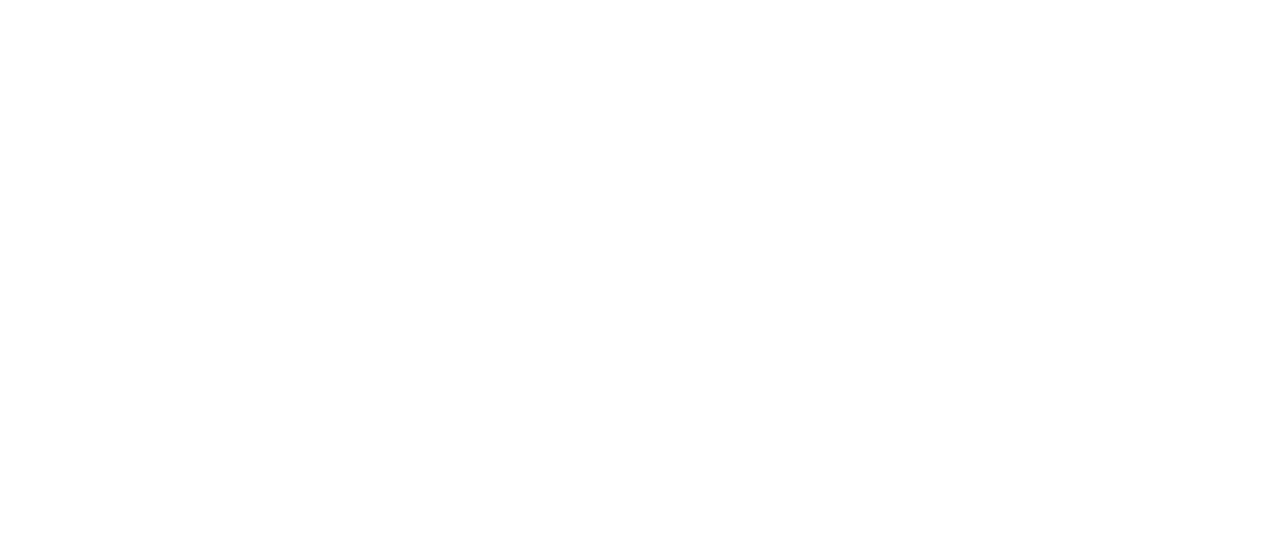
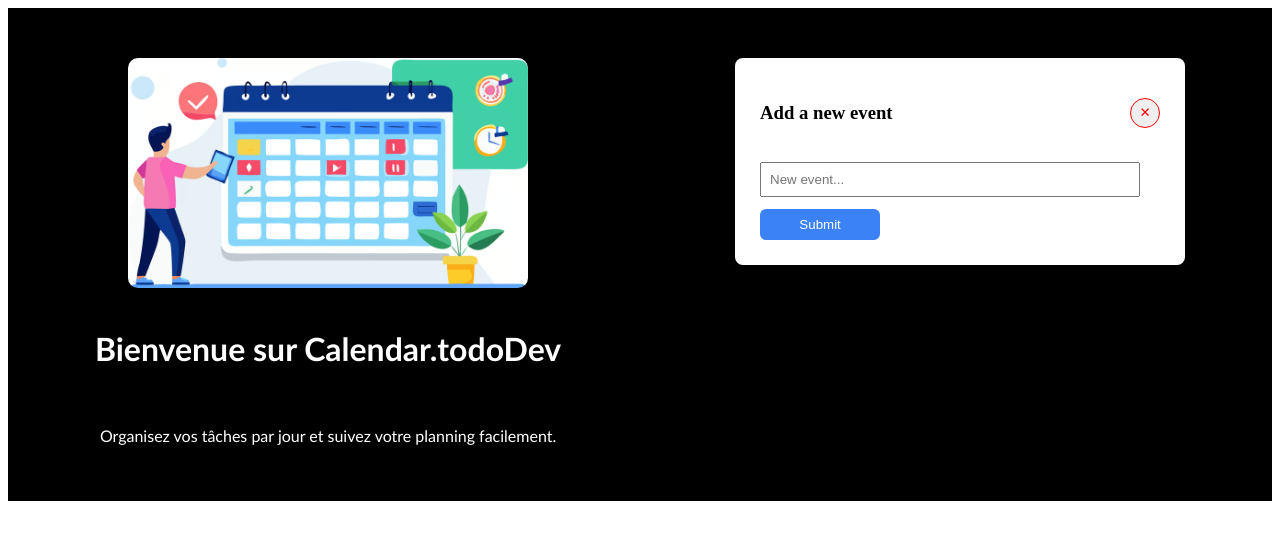
Before and after one commit to Eg0ss/Calendar_vue, a Vue app: page /home in a window 1280 px wide. Shown: the top 540 px of the page. Built offline with nearby package versions, Linux system fonts and the light colour scheme.

Commit message:
Finalcommit

```diff
--- a/src/components/Input.vue
+++ b/src/components/Input.vue
@@ -1,17 +1,92 @@
 <script setup>
-
-
+const emit = defineEmits(['close', 'add-task'])
 </script>
 
+<template>
+  <div id="entête">
+    <div class="calendar-hero">
+      <img src="/public/calendar.avif" alt="Calendar illustration" />
+      <h1>Bienvenue sur Calendar.todoDev</h1>
+      <p>Organisez vos tâches par jour et suivez votre planning facilement.</p>
+    </div>
+    <div class="overlay">
+      <div class="modal">
+        <div class="modal-header">
+          <h3>Add a new event</h3>
+          <button id="quit" @click="$emit('close')">✕</button>
+        </div>
 
-<template>
+        <h2></h2>
 
+        <input type="text" placeholder="New event..." v-model="taskText" />
 
-
+        <button class="submit" @click="submitTask">Submit</button>
+      </div>
+    </div>
+  </div>
 </template>
 
+<style scoped>
+#entête {
+  display: flex;
+  justify-content: space-around;
+  padding-top: 50px;
+}
+.calendar-hero {
+  display: flex;
+  flex-direction: column;
+  align-items: center;
+  gap: 20px;
+  margin-bottom: 40px;
+}
 
-<style scoped>
+.calendar-hero img {
+  max-width: 400px;
+  border-radius: 10px;
+}
+#quit {
+  border-radius: 50%;
+  width: 30px;
+  height: 30px;
+  border: 1px solid red;
+  color: red;
+}
+.modal {
+  background: white;
+  padding: 25px;
+  border-radius: 8px;
+  width: 400px;
+}
 
+.modal-header {
+  display: flex;
+  justify-content: space-between;
+  align-items: center;
+  margin-bottom: 15px;
+}
 
+input {
+  width: 90%;
+  padding: 8px;
+  margin-bottom: 12px;
+}
+
+.submit {
+  background: #3b82f6;
+  color: white;
+  border: none;
+  padding: 8px;
+  width: 30%;
+  border-radius: 6px;
+}
+h1 {
+  color: white;
+  font-family:
+    'Trebuchet MS', 'Lucida Sans Unicode', 'Lucida Grande', 'Lucida Sans', Arial, sans-serif;
+}
+p {
+  color: white;
+  font-family:
+    'Trebuchet MS', 'Lucida Sans Unicode', 'Lucida Grande', 'Lucida Sans', Arial, sans-serif;
+}
 </style>
--- a/src/components/Todo.vue
+++ b/src/components/Todo.vue
@@ -7,7 +7,6 @@
 <template>
 
 
-
 </template>
 
 
--- a/src/views/Calendar.vue
+++ b/src/views/Calendar.vue
@@ -1,17 +1,17 @@
 <script setup>
-
-
+import Input from '@/components/Input.vue'
+import Todo from '@/components/Todo.vue'
 </script>
 
-
 <template>
-
-
-
+  <div id="container">
+    <Input />
+    <Todo />
+  </div>
 </template>
 
-
 <style scoped>
-
-
+#container {
+  background-color: black;
+}
 </style>
```
Also changed, not shown: public/calendar.avif (added), 1 other file (tests, documents, lock files or other folders).
